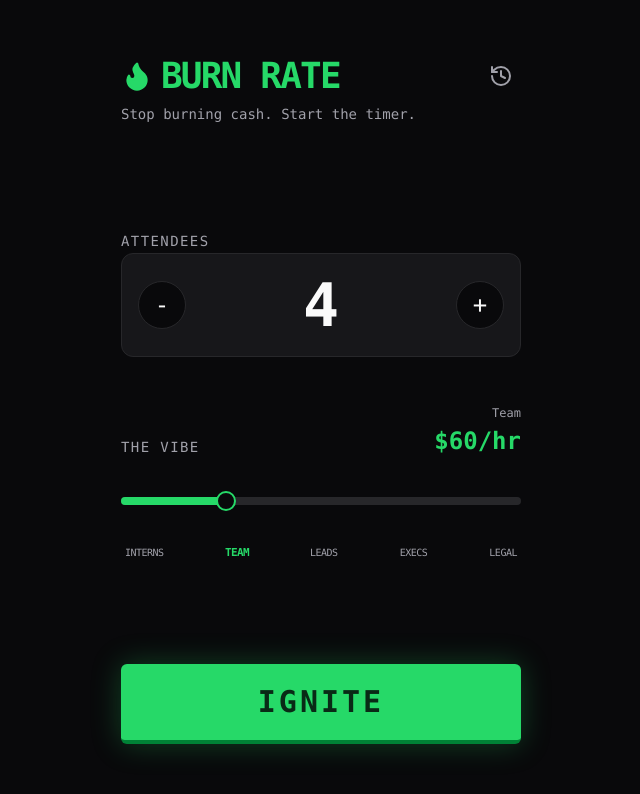
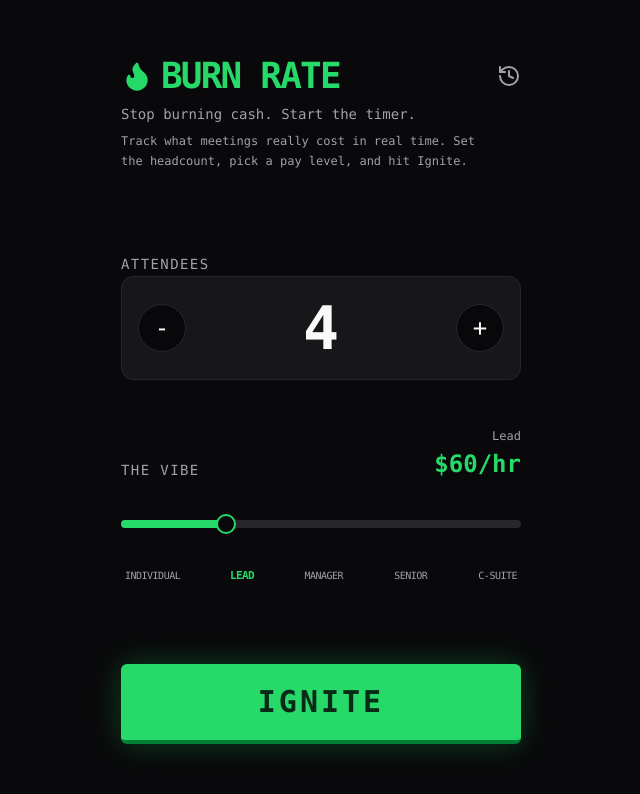
Before and after one commit to ogprime/Burnrate, a React (Vite) app: page / in a window 1280 px wide. Shown: the top 794 px of the page, without its empty margins (319-959 px from the left). Built offline with nearby package versions, Linux system fonts and the light colour scheme.

Commit message:
Update files from Figma Make

```diff
--- a/src/app/components/SetupView.tsx
+++ b/src/app/components/SetupView.tsx
@@ -14,11 +14,11 @@ interface SetupViewProps {
 }
 
 const VIBE_LEVELS = [
-  { label: "Interns", rate: 40 },
-  { label: "Team", rate: 60 },
-  { label: "Leadership", rate: 100 },
-  { label: "Execs", rate: 200 },
-  { label: "Legal", rate: 500 },
+  { label: "Individual", rate: 40 },
+  { label: "Lead", rate: 60 },
+  { label: "Manager", rate: 100 },
+  { label: "Senior", rate: 200 },
+  { label: "C-Suite", rate: 500 },
 ];
 
 export function SetupView({
@@ -89,6 +89,9 @@ export function SetupView({
             </h1>
             <p className="text-muted-foreground text-sm">
             Stop burning cash. Start the timer.
+            </p>
+            <p className="text-muted-foreground text-xs mt-1 leading-relaxed">
+            Track what meetings really cost in real time. Set the headcount, pick a pay level, and hit Ignite.
             </p>
         </div>
         <Button variant="ghost" size="icon" onClick={onOpenHistory}>
@@ -173,10 +176,10 @@ export function SetupView({
             {VIBE_LEVELS.map((v, i) => (
                 <span
                     key={i}
-                    className={`transition-colors duration-200 ${Math.abs(sliderValue - i) < 0.4 ? "text-primary font-bold scale-110" : ""}`}
+                    className={`transition-colors duration-200 cursor-pointer select-none ${Math.abs(sliderValue - i) < 0.4 ? "text-primary font-bold scale-110" : "hover:text-foreground"}`}
+                    onClick={() => setHourlyRate(v.rate)}
                 >
-                    {/* Abbreviate Leadership to Leads to save space if needed, but lets try full first, or maybe Leads */}
-                    {v.label === "Leadership" ? "Leads" : v.label}
+                    {v.label}
                 </span>
             ))}
           </div>
```
Also changed, not shown: 1 other file (tests, documents, lock files or other folders).
